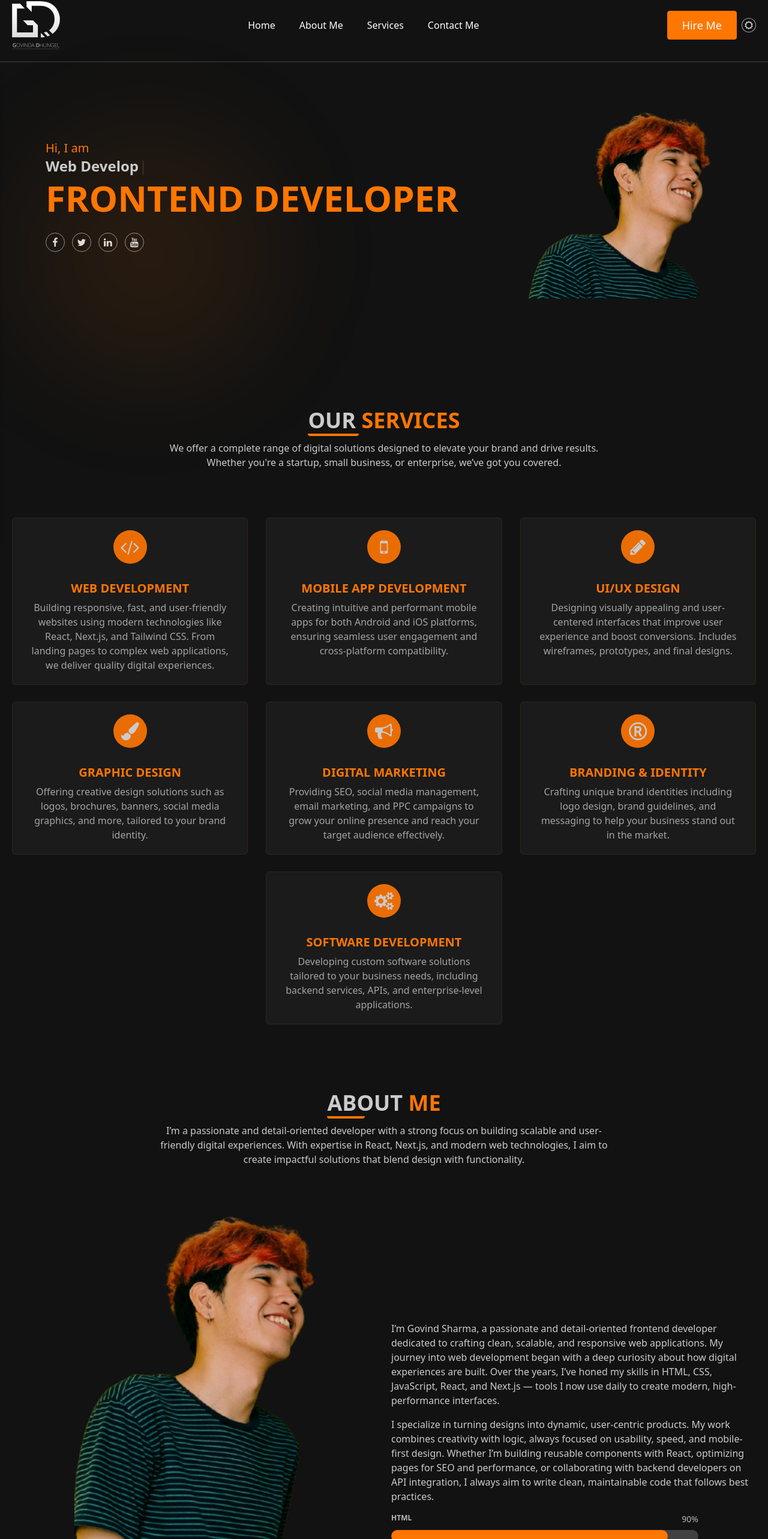
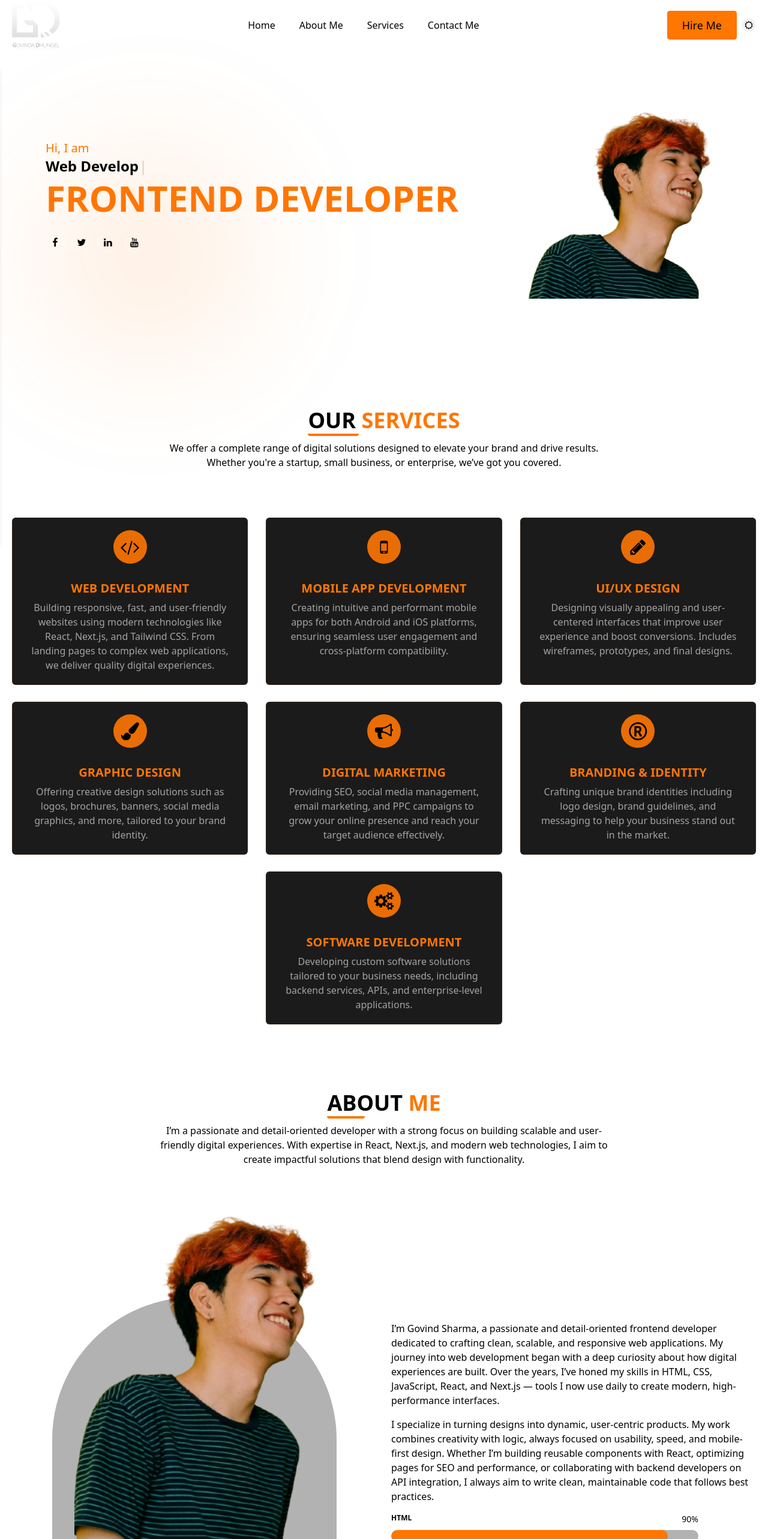
Before and after one commit to coderhem/next-projects, a Next.js app: page /home in a window 1280 px wide. Shown: the part 26-2592 px from the top of the page at 60% size. Built offline with nearby package versions, Linux system fonts and the light colour scheme.

Commit message:
Theme color updated

```diff
--- a/src/app/globals.css
+++ b/src/app/globals.css
@@ -9,14 +9,10 @@
 @import "../styles/extra.css";
 
 :root {
-  --background: #121212;
-  --foreground: #CBCBCB;
   font-family: var(--font-ubuntu);
 }
 
 @theme inline {
-  --color-background: var(--background);
-  --color-foreground: var(--foreground);
   --color-primary: #ff7601;
   --color-secondary: #00809d;
   --color-red: #ff0000;
--- a/src/app/layout.js
+++ b/src/app/layout.js
@@ -1,8 +1,7 @@
 import { Ubuntu, Outfit } from "next/font/google";
 import "./globals.css";
 import Header from "@/components/Header/header";
-import Footer from "@/components/footer/footer";
-import Hero from "@/components/Banner/hero";
+import { ThemeProvider } from "next-themes";
 
 const ubuntuSans = Ubuntu({
   subsets: ['latin'],
@@ -25,11 +24,12 @@ export default function RootLayout({ children }) {
           href="https://cdnjs.cloudflare.com/ajax/libs/font-awesome/4.7.0/css/font-awesome.min.css"
         />
       </head>
-      <body className={`antialiased`} id="dark-mode">
+      <body className={`antialiased`}>
         <div className="flex flex-col items-center justify-between min-h-screen">
           <Header />
-          {children}
-          <Footer />
+          <ThemeProvider attribute="class" enableSystem defaultTheme="system">
+            {children}
+          </ThemeProvider>
         </div>
       </body>
     </html>
--- a/src/app/page.js
+++ b/src/app/page.js
@@ -1,10 +1,12 @@
 'use client';
+import Footer from "@/components/footer/footer";
 import Homepage from "@/pages/home";
 
 export default function Home() {
   return (
     <main className="w-full h-full">
       <Homepage />
+      <Footer />
     </main>
   );
 }
--- /dev/null
+++ b/src/app/theme.js
@@ -0,0 +1,19 @@
+'use client';
+
+import { useTheme } from "next-themes";
+
+export function ThemeToggle() {
+ const { theme, setTheme } = useTheme();
+
+ return (
+  <a
+   onClick={() => setTheme(theme === "dark" ? "light" : "dark")}
+   className="toggle-btn"
+  >
+   <i
+    className={`fa before:text-sm ${theme === 'dark' ? 'fa-moon-o' : 'fa-sun-o'}`}
+    aria-hidden="true"
+   ></i>
+  </a>
+ );
+}
--- a/src/components/Header/header.js
+++ b/src/components/Header/header.js
@@ -2,22 +2,23 @@
 import React, { useState, useEffect, useRef } from 'react';
 import NavBar from '../navbar/nav';
 import headerLogo from '../../assets/images/header-logo.png'
+import { ThemeToggle } from '@/app/theme';
 
 const Header = () => {
- const [isOpen, setIsOpen] = useState(false);
+ // const [isOpen, setIsOpen] = useState(false);
 
- useEffect(() => {
-  const body = document.body;
-  if (isOpen) {
-   body.classList.add('dark-mode');
-  } else {
-   body.classList.remove('dark-mode');
-  }
- }, [isOpen]);
+ // useEffect(() => {
+ //  const body = document.body;
+ //  if (isOpen) {
+ //   body.classList.add('dark-mode');
+ //  } else {
+ //   body.classList.remove('dark-mode');
+ //  }
+ // }, [isOpen]);
 
- const toggleTheme = () => {
-  setIsOpen(prev => !prev);
- };
+ // const toggleTheme = () => {
+ //  setIsOpen(prev => !prev);
+ // };
 
 
  // Sticky Header
@@ -50,19 +51,22 @@ const Header = () => {
      <div className="container">
       <div className="flex flex-wrap justify-between items-center">
        <div className="max-w-40">
-       <img src={headerLogo.src} width={80} height={80} alt="Header Logo Image" loading='lazy'/>
+        <a href="#home">
+         <img src={headerLogo.src} width={80} height={80} alt="Header Logo Image" loading='lazy' />
+        </a>
        </div>
        <NavBar />
        <div className="flex gap-2 items-center">
-        <a href="#" className="btn btn-primary max-sm:absolute max-sm:top-0 max-sm:left-0 max-sm:right-0 max-sm:w-full max-sm:rounded-none"
+        <a href="tel:9851042367" className="btn btn-primary max-sm:absolute max-sm:top-0 max-sm:left-0 max-sm:right-0 max-sm:w-full max-sm:rounded-none"
         >
          Hire Me
         </a>
-        <a onClick={toggleTheme} className="toggle-btn">
+        {/* <a onClick={toggleTheme} className="toggle-btn">
          <i className={`fa before:text-sm ${isOpen ? 'fa-moon-o' : 'fa-sun-o'}`}
           aria-hidden="true"
          ></i>
-        </a>
+        </a> */}
+        <ThemeToggle/>
        </div>
       </div>
      </div>
--- a/src/components/cards/education.js
+++ b/src/components/cards/education.js
@@ -12,7 +12,7 @@ const Education = (
  return (
   <>
    {(year || degreeName || campusName || achivedGrade) &&
-    <div className="h-full bg-white/10 p-5 rounded-lg border border-primary/20">
+    <div className="h-full bg-white/10 p-5 rounded-lg border border-primary/20 educard">
      {year &&
       <div className="text-primary mb-3">
        <h2>{year}</h2>
--- a/src/components/cards/ourProjects.js
+++ b/src/components/cards/ourProjects.js
@@ -21,7 +21,7 @@ const OurProjects = (
 
      </div>
      {(ctaLink || descText || ctaText) &&
-      <div className="p-5 bg-white/10 [&_a]:pb-3 rounded-b-lg">
+      <div className="p-5 bg-white/10 [&_a]:pb-3 rounded-b-lg projectCard">
        {ctaLink &&
         <a href={ctaLink} className='stretched-link'>{ctaText}</a>
        }
--- a/src/components/progressBar/progressLine.js
+++ b/src/components/progressBar/progressLine.js
@@ -23,9 +23,9 @@ const ProgressLine = ({ progress, label }) => {
   <div className="mt-4">
    <div className="flex justify-between mb-2">
     <small className="text-white/70 text-xs font-semibold block">{label}</small>
-    <div className="text-white/70 text-sm">{count}%</div>
+    <div className="text-white/70 text-sm percentage">{count}%</div>
    </div>
-   <div className="bg-white/20 h-5 rounded-full overflow-hidden relative">
+   <div className="bg-white/20 h-5 rounded-full overflow-hidden relative lineBg">
     <div
      className="bg-primary h-full transition-all duration-700 ease-linear rounded-full"
      style={{ width: `${count}%` }} />
--- a/src/pages/home/index.js
+++ b/src/pages/home/index.js
@@ -55,11 +55,11 @@ const Homepage = () => {
               />
             </div>
             <div className="flex flex-wrap items-end -mx-3">
-              <div className="w-full lg:w-1/2 px-3 relative before:absolute
+              <div className="aboutFeatureImg w-full lg:w-1/2 px-3 relative before:absolute
                 before:left-1/2 before:-translate-x-1/2 before:right-0 before:bottom-0 before:z-[-1] before:bg-white/30 before:h-9/12 before:w-9/12 before:rounded-tr-full before:rounded-tl-full flex justify-center max-lg:mb-10">
                 <img src={aboutFeature.src} width={400} height={400} alt="About Us Featured Image" loading="lazy" />
               </div>
-              <div className="w-full lg:w-1/2 px-3">
+              <div className="w-full lg:w-1/2 px-3 aboutContent">
                 <p>I’m Govind Sharma, a passionate and detail-oriented frontend developer dedicated to crafting clean, scalable, and responsive web applications. My journey into web development began with a deep curiosity about how digital experiences are built. Over the years, I’ve honed my skills in HTML, CSS, JavaScript, React, and Next.js — tools I now use daily to create modern, high-performance interfaces.
                 </p>
                 <p>
@@ -76,7 +76,6 @@ const Homepage = () => {
 
         </section>
         {/* About Me */}
-
 
         <section id="ourProjects" className="mb-20 w-full">
           <div className="container mb-20">
@@ -133,7 +132,7 @@ const Homepage = () => {
         </section>
         {/* Education */}
 
-        <section className="my-20 py-14 lg:py-28 bg-[url('../assets/images/counter-bg.jpg')] bg-no-repeat bg-cover bg-center w-full relative z-[1] before:absolute before:inset-0 before:z-[-1] before:bg-black/50">
+        <section id='achivements' className="my-20 py-14 lg:py-28 bg-[url('../assets/images/counter-bg.jpg')] bg-no-repeat bg-cover bg-center w-full relative z-[1] before:absolute before:inset-0 before:z-[-1] before:bg-black/50">
           <div className="container">
             <Row>
               {jsonData.counterData.map((item, index) => {
@@ -187,8 +186,8 @@ const Homepage = () => {
           </div>
         </section>
         {/* /Experience */}
+
       </RootLayout>
-
     </>
   )
 }
--- a/src/styles/main.css
+++ b/src/styles/main.css
@@ -20,14 +20,13 @@
     @apply block;
   }
 
-  body.dark-mode a {
+  html.light a {
     @apply !text-black
     hover:!text-primary;
   }
 
-  .toggle-btn{
-    @apply
-    bg-black/5
+  .toggle-btn {
+    @apply bg-black/5
     border
     border-white/60
     text-white
@@ -42,25 +41,30 @@
     focus:text-black
     transition-all
     duration-300
-    relative
+    relative;
   }
 
-  #dark-mode.dark-mode .hamburger span {
-    @apply !bg-black;
+  html.light #achivements {
+    @apply text-white;
   }
 
-  body#dark-mode.dark-mode {
-    @apply !bg-gray-200
-    !text-black
-    !border-black;
+  html.light #education .educard {
+    @apply !bg-black/20;
   }
-  body#dark-mode.dark-mode .navbarActive {
-    @apply !bg-white
-    !text-white;
+  html.light #ourProjects .projectCard {
+    @apply !bg-black/20 text-black;
   }
-  body#dark-mode.dark-mode .stickyHeader .header {
-    @apply !bg-gray-200
-    shadow-[0_0_15px_1px_rgba(0,0,0,0.1)]
-    !text-white;
+  html.light #ourProjects .projectCard a {
+    @apply !text-primary;
+  }
+  html.light #aboutMe .aboutFeatureImg {
+    @apply before:!bg-black/30;
+  }
+  html.light #aboutMe .aboutContent small,
+  html.light #aboutMe .aboutContent .percentage {
+    @apply !text-black;
+  }
+  html.light #aboutMe .lineBg {
+    @apply !bg-black/30;
   }
 }
```
Also changed, not shown: src/components/footer/footer.js (+51 -1 lines).
